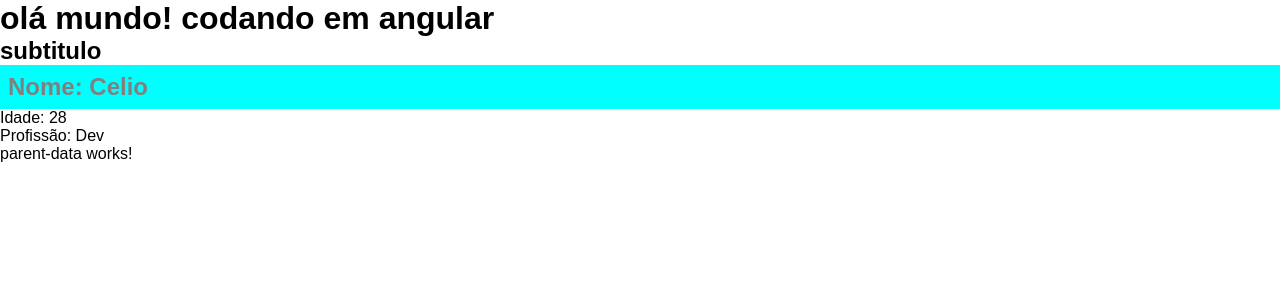
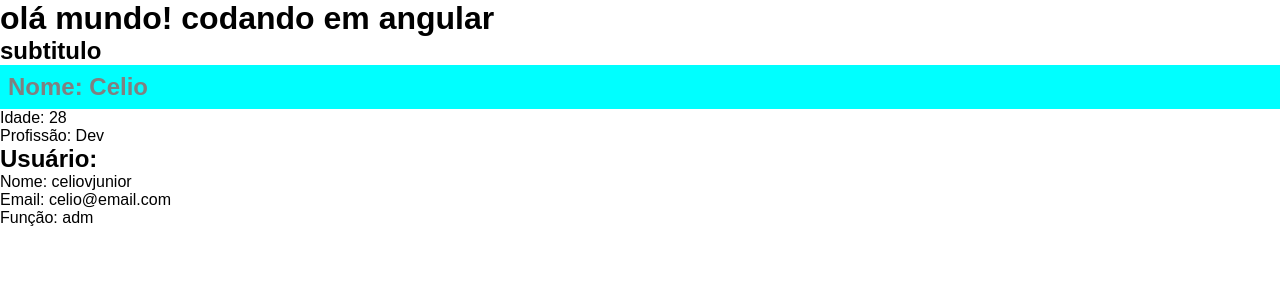
Before and after one commit to celiovjunior/angular-introducao, an Angular app: page / in a window 1280 px wide. Shown: the top 300 px of the page. Built offline with nearby package versions, Linux system fonts and the light colour scheme.

Commit message:
praticando compartilhamento de dados

```diff
--- a/src/app/app.component.html
+++ b/src/app/app.component.html
@@ -1,4 +1,4 @@
 <h1>olá mundo! codando em angular</h1>
 <h2>subtitulo</h2>
 <app-first-component></app-first-component>
-<app-parent-data></app-parent-data>
+<app-parent-data [name]="userName" [data]="userData"></app-parent-data>
--- a/src/app/app.component.ts
+++ b/src/app/app.component.ts
@@ -1,4 +1,4 @@
-import { Component } from '@angular/core';
+import { Component, Input } from '@angular/core';
 
 @Component({
   selector: 'app-root',
@@ -6,5 +6,11 @@ import { Component } from '@angular/core';
   styleUrls: ['./app.component.css']
 })
 export class AppComponent {
+  userName = 'celiovjunior';
+  userData = {
+    email: 'celio@email.com',
+    role: 'adm'
+  }
+
   title = 'angula-curso';
 }
--- a/src/app/components/parent-data/parent-data.component.html
+++ b/src/app/components/parent-data/parent-data.component.html
@@ -1 +1,4 @@
-<p>parent-data works!</p>
+<h2>Usuário:</h2>
+<p>Nome: {{ name }}</p>
+<p>Email: {{ data.email }}</p>
+<p>Função: {{ data.role }}</p>
--- a/src/app/components/parent-data/parent-data.component.ts
+++ b/src/app/components/parent-data/parent-data.component.ts
@@ -1,4 +1,4 @@
-import { Component, OnInit } from '@angular/core';
+import { Component, OnInit, Input } from '@angular/core';
 
 @Component({
   selector: 'app-parent-data',
@@ -6,6 +6,8 @@ import { Component, OnInit } from '@angular/core';
   styleUrls: ['./parent-data.component.css']
 })
 export class ParentDataComponent implements OnInit {
+  @Input() name: string = '';
+  @Input() data!: {email: string, role: string}
 
   constructor() { }
 
```
